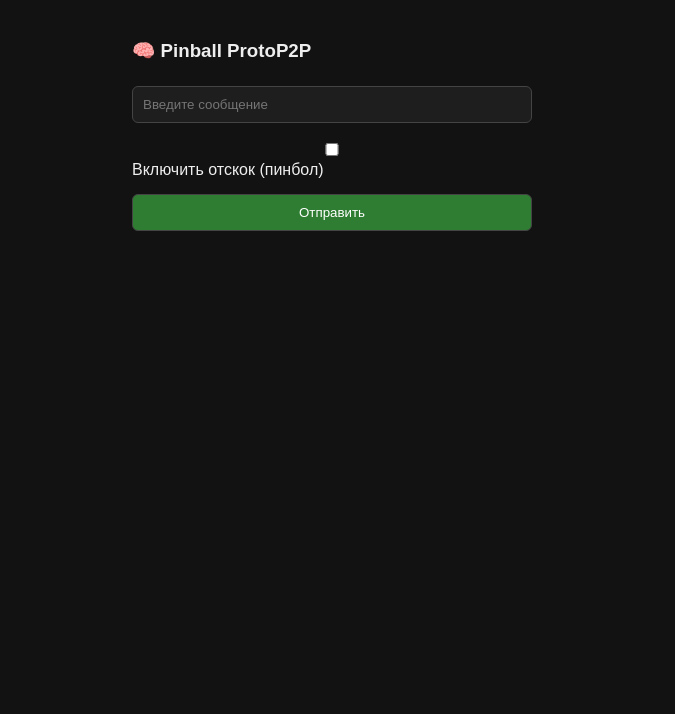
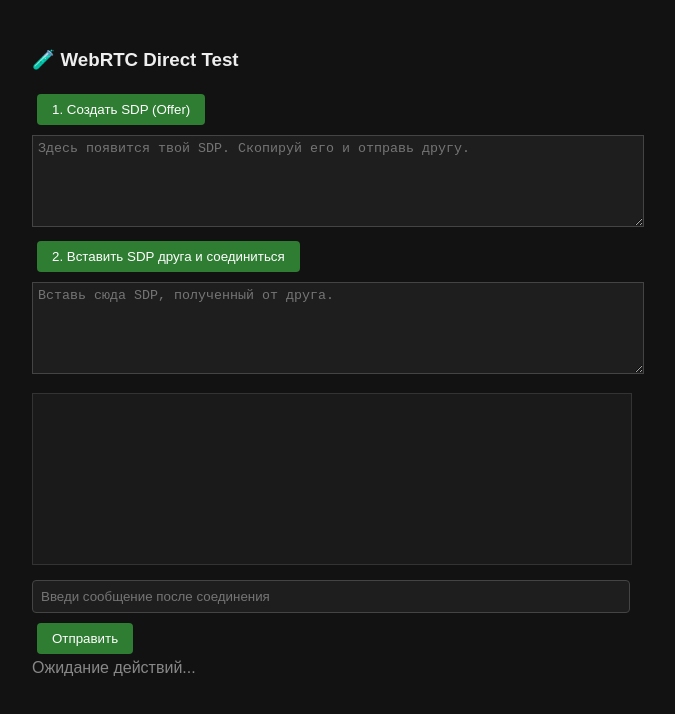
Before and after one commit to stepweather-prog/P2PPong, a plain HTML site: page index.html in a window 1280 px wide. Shown: the whole page, without its empty margins (308-983 px from the left). Drawn offline with Linux system fonts and the light colour scheme.

Commit message:
Switch to WebRTC direct test

```diff
--- a/index.html
+++ b/index.html
@@ -2,63 +2,105 @@
 <html lang="ru">
 <head>
     <meta charset="UTF-8">
-    <meta name="viewport" content="width=device-width, initial-scale=1.0">
-    <title>Pinball ProtoP2P</title>
+    <title>WebRTC Pinball Test</title>
     <style>
-        body { font-family: sans-serif; max-width: 400px; margin: 40px auto; padding: 0 20px; background: #121212; color: #eee; }
-        input, button { padding: 10px; margin: 5px 0; width: 100%; box-sizing: border-box; background: #1e1e1e; border: 1px solid #444; color: white; border-radius: 6px; }
-        button { background: #2E7D32; cursor: pointer; }
+        body { font-family: sans-serif; max-width: 600px; margin: 20px auto; padding: 10px; background: #121212; color: #eee; }
+        button { padding: 8px 15px; margin: 5px; background: #2E7D32; border: none; color: white; border-radius: 4px; cursor: pointer; }
         button:hover { background: #388E3C; }
-        #status { margin-top: 10px; color: #aaa; }
-        label { display: block; margin: 10px 0; }
+        textarea { width: 100%; height: 80px; margin: 5px 0; background: #1e1e1e; color: #ccc; border: 1px solid #444; padding: 5px; font-family: monospace; }
+        input { width: calc(100% - 20px); padding: 8px; margin: 5px 0; background: #1e1e1e; border: 1px solid #444; color: white; border-radius: 4px; }
+        #chat { border: 1px solid #333; min-height: 150px; padding: 10px; margin: 10px 0; background: #1a1a1a; overflow-y: auto; }
+        #status { color: #888; }
     </style>
 </head>
 <body>
-    <h3>🧠 Pinball ProtoP2P</h3>
-    <input type="text" id="messageInput" placeholder="Введите сообщение">
-    <label>
-        <input type="checkbox" id="bounceMode"> Включить отскок (пинбол)
-    </label>
-    <button onclick="sendPinball()">Отправить</button>
-    <div id="status"></div>
+    <h3>🧪 WebRTC Direct Test</h3>
+    <div>
+        <button onclick="createOffer()">1. Создать SDP (Offer)</button>
+        <textarea id="localSDP" placeholder="Здесь появится твой SDP. Скопируй его и отправь другу." readonly></textarea>
+    </div>
+    <div>
+        <button onclick="applyRemoteSDP()">2. Вставить SDP друга и соединиться</button>
+        <textarea id="remoteSDP" placeholder="Вставь сюда SDP, полученный от друга."></textarea>
+    </div>
+    <div id="chat"></div>
+    <div>
+        <input type="text" id="messageInput" placeholder="Введи сообщение после соединения" disabled>
+        <button id="sendBtn" disabled onclick="sendMessage()">Отправить</button>
+    </div>
+    <div id="status">Ожидание действий...</div>
 
-    <script>
-        const statusDiv = document.getElementById('status');
-        const messageInput = document.getElementById('messageInput');
+<script>
+const statusDiv = document.getElementById('status');
+const chatDiv = document.getElementById('chat');
+const localSDP = document.getElementById('localSDP');
+const remoteSDP = document.getElementById('remoteSDP');
+const messageInput = document.getElementById('messageInput');
+const sendBtn = document.getElementById('sendBtn');
 
-        const nodes = [
-            { url: 'https://file.io', method: 'POST' },
-            { url: 'https://0x0.st', method: 'POST' },
-            { url: 'https://cl1p.net', method: 'POST' },
-            { url: 'https://ix.io', method: 'POST' },
-            { url: 'https://paste.rs', method: 'POST' }
-        ];
+let peerConnection;
+let dataChannel;
 
-        async function sendPinball() {
-            const text = messageInput.value.trim();
-            if (!text) { statusDiv.textContent = 'Введите сообщение'; return; }
-            const useBounce = document.getElementById('bounceMode').checked;
-            statusDiv.textContent = 'Поиск живых узлов...';
+async function createOffer() {
+    peerConnection = new RTCPeerConnection();
+    dataChannel = peerConnection.createDataChannel('chat');
+    setupDataChannel(dataChannel);
 
-            const controllers = nodes.map(() => new AbortController());
-            const tasks = nodes.map((node, i) => {
-                const formData = new FormData();
-                formData.append('file', new Blob([text], {type: 'text/plain'}), 'message.txt');
-                return fetch(node.url, {
-                    method: node.method,
-                    body: formData,
-                    signal: controllers[i].signal
-                }).then(r => r.text()).then(data => ({ node: node.url, data }));
-            });
+    const offer = await peerConnection.createOffer();
+    await peerConnection.setLocalDescription(offer);
+    localSDP.value = JSON.stringify(peerConnection.localDescription);
+    statusDiv.textContent = 'SDP создан. Скопируй его и передай другу.';
+}
 
-            try {
-                const first = await Promise.any(tasks);
-                controllers.forEach(c => c.abort());
-                statusDiv.innerHTML = `✅ Отправлено через ${first.node}<br>Ответ: ${first.data.substring(0, 100)}`;
-            } catch (e) {
-                statusDiv.textContent = '❌ Все узлы недоступны. Попробуйте позже или используйте ручной режим.';
-            }
+function setupDataChannel(channel) {
+    channel.onopen = () => {
+        statusDiv.textContent = '✅ Канал открыт! Можно общаться.';
+        messageInput.disabled = false;
+        sendBtn.disabled = false;
+    };
+    channel.onmessage = (e) => {
+        const msg = document.createElement('div');
+        msg.textContent = `📩 Друг: ${e.data}`;
+        chatDiv.appendChild(msg);
+    };
+}
+
+async function applyRemoteSDP() {
+    if (!peerConnection) {
+        peerConnection = new RTCPeerConnection();
+        peerConnection.ondatachannel = (e) => {
+            dataChannel = e.channel;
+            setupDataChannel(dataChannel);
+        };
+    }
+    try {
+        const sdpObj = JSON.parse(remoteSDP.value);
+        await peerConnection.setRemoteDescription(sdpObj);
+        if (sdpObj.type === 'offer') {
+            const answer = await peerConnection.createAnswer();
+            await peerConnection.setLocalDescription(answer);
+            localSDP.value = JSON.stringify(peerConnection.localDescription);
+            statusDiv.textContent = 'Ответ создан. Скопируй его и отправь обратно другу.';
+        } else {
+            statusDiv.textContent = 'Соединение устанавливается...';
         }
-    </script>
+    } catch(e) {
+        statusDiv.textContent = 'Ошибка: ' + e.message;
+    }
+}
+
+function sendMessage() {
+    if (dataChannel && dataChannel.readyState === 'open') {
+        const text = messageInput.value.trim();
+        if (text) {
+            dataChannel.send(text);
+            const msg = document.createElement('div');
+            msg.textContent = `📤 Я: ${text}`;
+            chatDiv.appendChild(msg);
+            messageInput.value = '';
+        }
+    }
+}
+</script>
 </body>
 </html>
```
